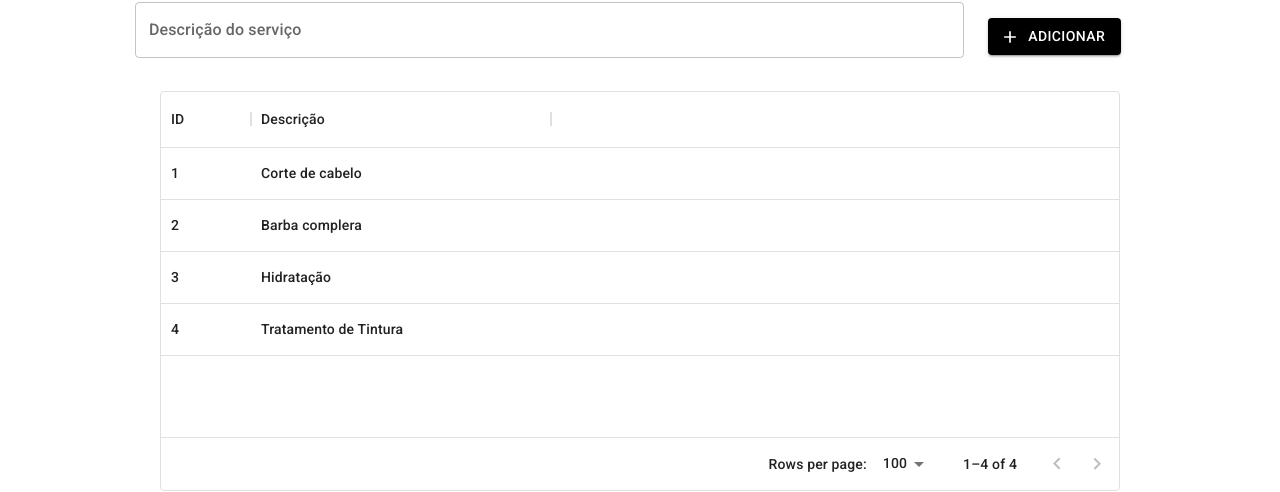
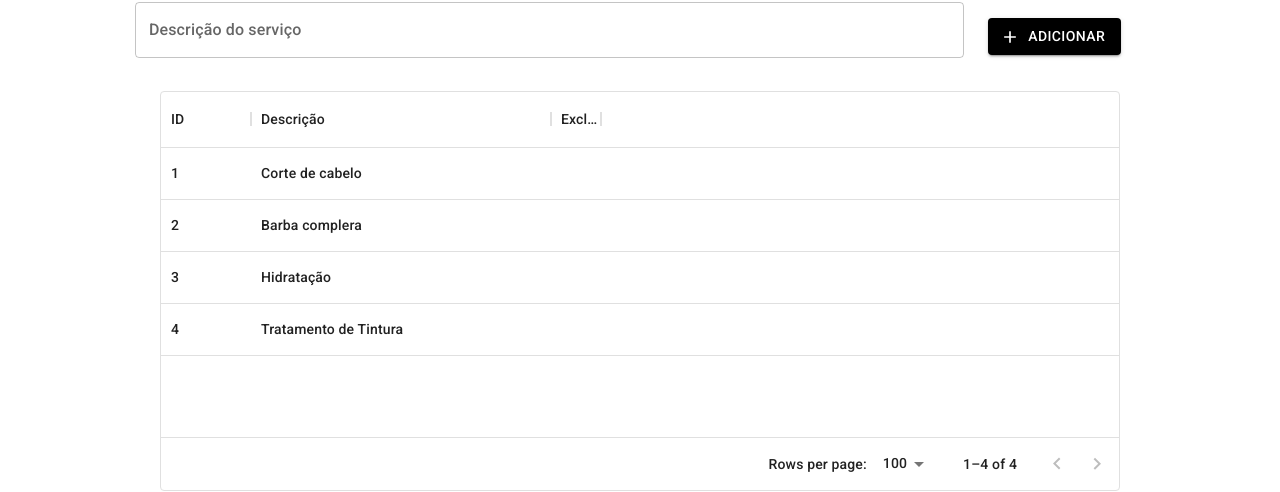
Before and after one commit to joaoavila1987/spa-agenda, a React (Create React App) app: page /servicos in a window 1280 px wide. Shown: the part 176-668 px from the top of the page. Built offline with nearby package versions, Linux system fonts and the light colour scheme.

Commit message:
mais algumas modificações na tela de serviços

```diff
--- a/src/componentes/servicos/TabelaServico.jsx
+++ b/src/componentes/servicos/TabelaServico.jsx
@@ -1,6 +1,7 @@
 import React from 'react';
 import Box from '@mui/material/Box';
 import { DataGrid } from '@mui/x-data-grid';
+//import IconButton from '@mui/material/IconButton';
 
 
 export default function TabelaServico() {
@@ -9,22 +10,31 @@ export default function TabelaServico() {
         {
           field: 'id',
           headerName: 'ID',
-          width: 90
+          width: 90,
+          editable: false
         },
 
         {
           field:'descricao',
           headerName: 'Descrição',
           width: 300,
-          editable: false,
+          editable: false
+        },
+        {
+          field:'deletar',
+          headerName: 'Excluir',
+          width: 50,
+          editable: false
         }
       ];
 
       const listaServicos = [
+
         { id: 1, descricao: 'Corte de cabelo' },
         { id: 2, descricao: 'Barba complera' },
         { id: 3, descricao: 'Hidratação' },
         { id: 4, descricao: 'Tratamento de Tintura' }
+
         ]
 
   return (
```
